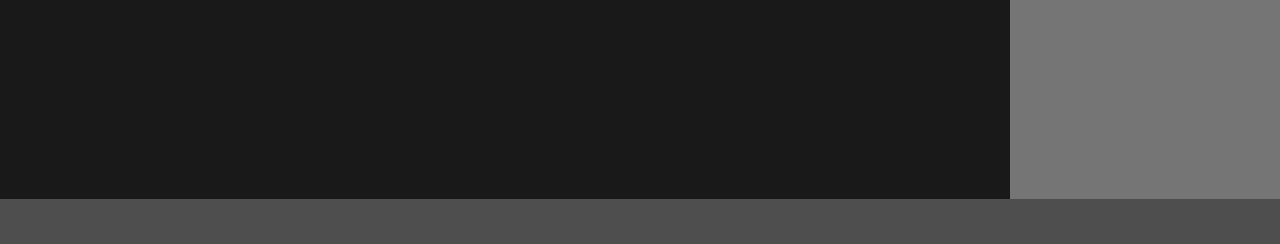
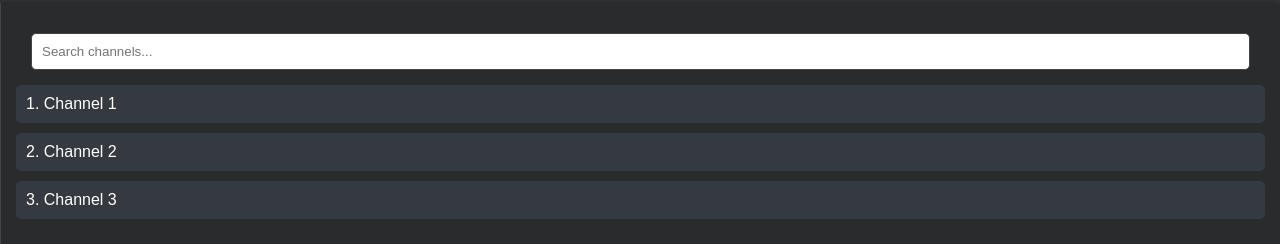
Before and after one commit to ChickenWing1999/stream, a PHP site: page /iptv/index.html in a window 1280 px wide. Shown: the part 601-845 px from the top of the page. Before the commit the page ends 800 px from the top, so only its background shows below. Run offline with PHP 8.4, Linux system fonts and the light colour scheme.

Commit message:
Update styles.css

```diff
--- a/iptv/styles.css
+++ b/iptv/styles.css
@@ -27,14 +27,13 @@ body {
 }
 
 .channel-list {
-    background-color: rgba(255, 255, 255, 0.9); /* Slightly transparent white */
-    width: 250px; /* Adjust width as needed */
-    padding: 10px;
-    position: fixed;
-    top: 0;
-    right: 0;
-    height: 100%;
+    flex: 1;
+    background-color: #292b2c; /* Darker gray for contrast */
+    border-left: 1px solid #444;
     overflow-y: auto;
+    box-shadow: -2px 0 5px rgba(0, 0, 0, 0.3);
+    padding: 15px;
+    position: relative;
 }
 
 .channel-list h2 {
@@ -47,11 +46,17 @@ body {
 }
 
 .channel-list input {
-    width: 100%;
-    padding: 8px;
-    margin-bottom: 10px;
-    border: 1px solid #ccc;
+    width: calc(100% - 30px);
+    padding: 10px;
+    margin: 15px 0;
+    border: 1px solid #444;
     border-radius: 5px;
+    box-sizing: border-box; /* Ensures padding does not overflow */
+    display: block;
+    margin-left: auto;
+    margin-right: auto;
+    background-color: #fff;
+    color: #333;
 }
 
 .channel-list ul {
@@ -67,49 +72,36 @@ body {
     background-color: #343a40; /* Darker background for list items */
     border-radius: 5px;
     margin-bottom: 10px;
-    display: flex;
-    justify-content: space-between; /* Space between channel name and status */
-    align-items: center;
+}
+
+.channel-list li:hover {
+    background-color: #17a2b8; /* Highlight color on hover */
     color: #fff;
 }
 
-.channel-list li:hover {
-    background-color: #495057; /* Slightly lighter on hover */
-}
-
-/* Full-screen overlay for the reminder */
-.overlay {
-    position: fixed;
-    top: 0;
-    left: 0;
-    width: 100%;
-    height: 100%;
-    background-color: rgba(0, 0, 0, 0.5); /* Semi-transparent dark overlay */
-    display: none; /* Hidden by default */
-    z-index: 1000; /* Make sure it's above other content */
-}
-
-/* Pop-up reminder styling */
 .reminder {
+    display: none;
     position: fixed;
     top: 50%;
     left: 50%;
     transform: translate(-50%, -50%);
     background-color: #23262E;
-    color: #000;
-    padding: 20px;
+    color: #fff;
+    padding: 15px;
     border-radius: 5px;
-    box-shadow: 0 4px 8px rgba(0, 0, 0, 0.3);
-    display: none; /* Hidden by default */
-    z-index: 1001; /* Make sure it's above the overlay */
+    font-size: 14px;
+    text-align: center;
+    box-shadow: 0 0 10px rgba(0, 0, 0, 0.5);
 }
 
 .reminder .close {
     position: absolute;
     top: 10px;
     right: 10px;
-    font-size: 24px;
     cursor: pointer;
+    font-size: 18px;
+    font-weight: bold;
+    color: #fff;
 }
 
 @media (max-width: 768px) {
@@ -138,5 +130,4 @@ body {
         text-align: center;
         flex-direction: column;
     }
-
 }
```
